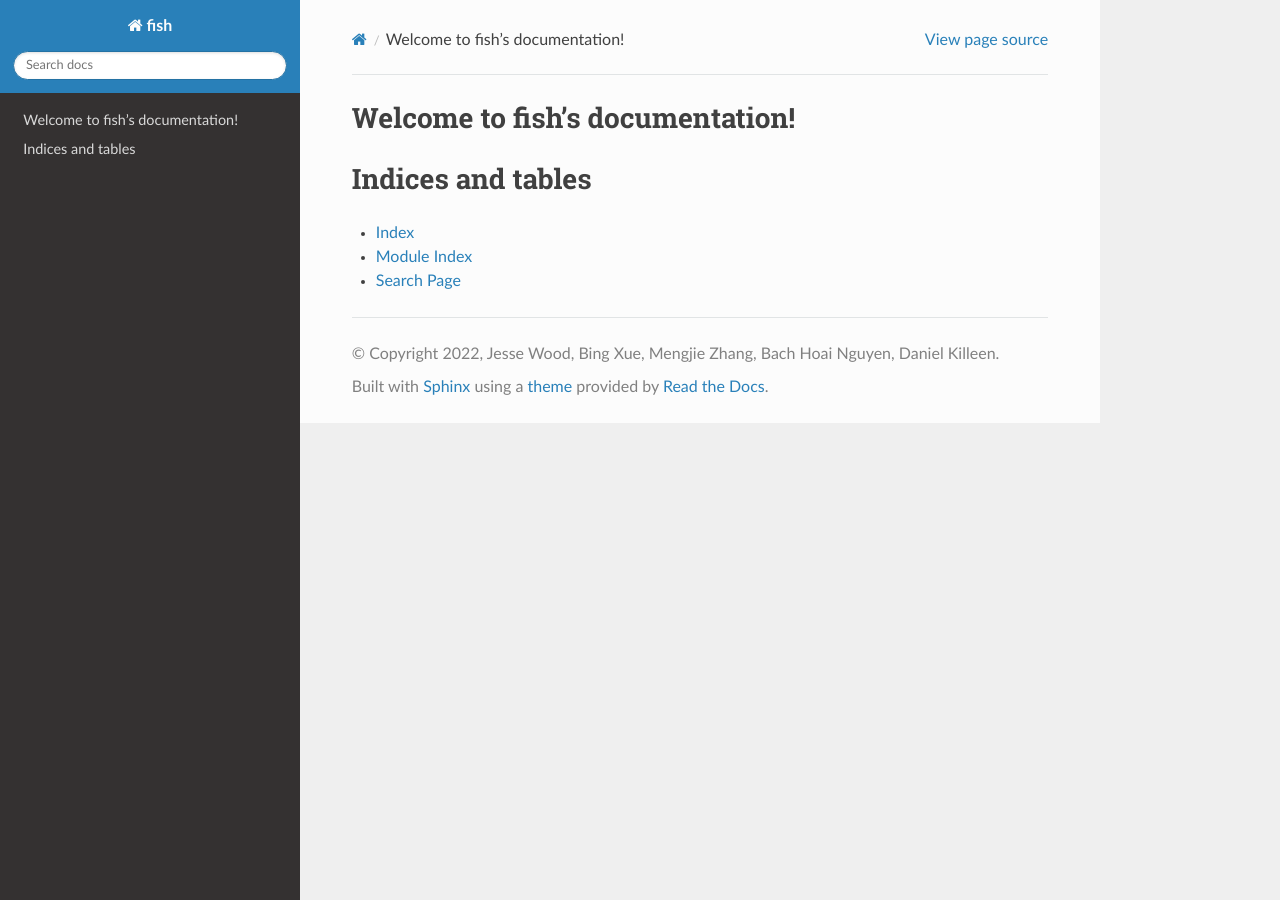
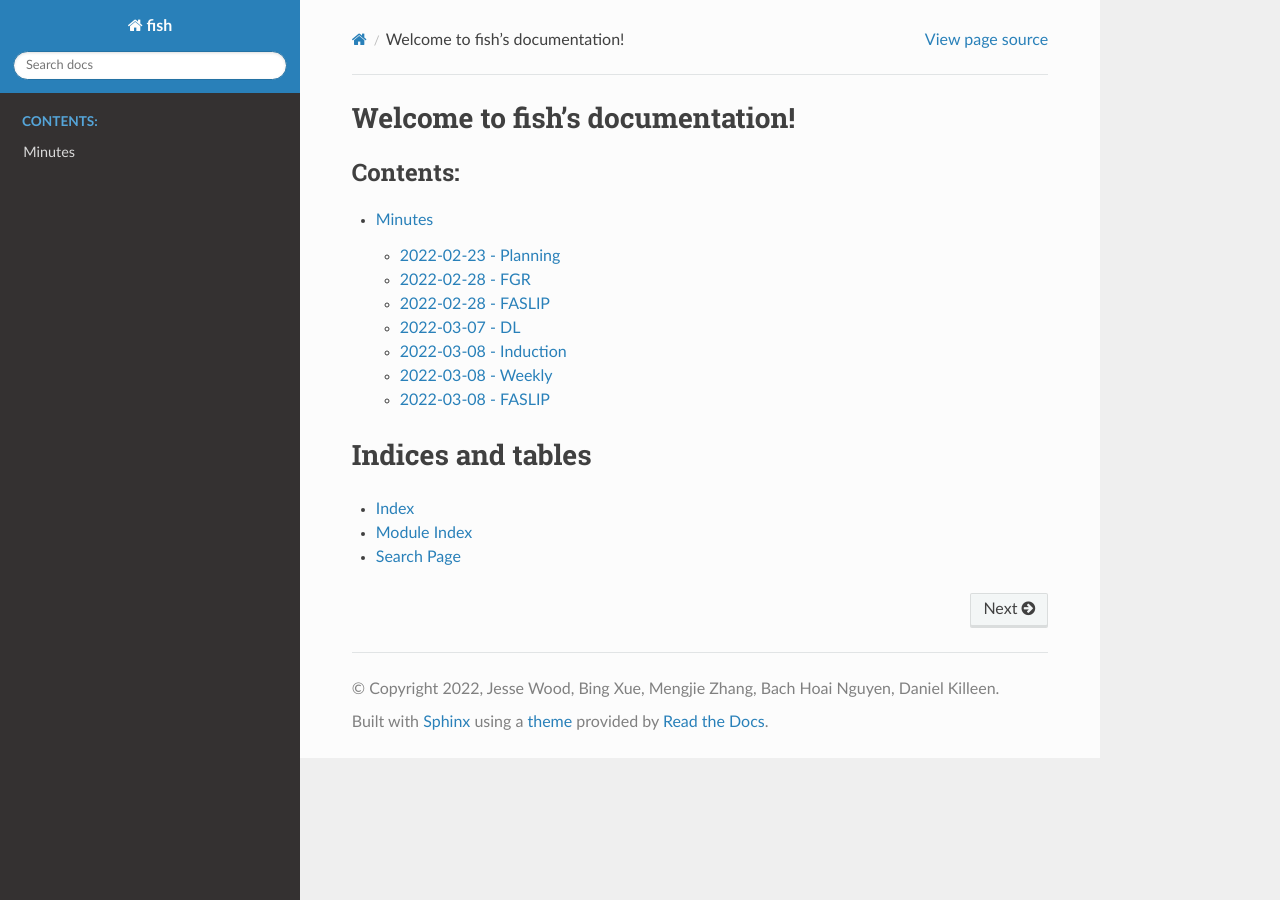
Before and after one commit to woodRock/fishy-business, a Sphinx documentation site: the page built from docs/source/index.rst, in a window 1280 px wide. Built offline with Sphinx 7.4.7 and the Read the Docs theme 2.0.0, drawn with Linux system fonts in a browser that asks for light colours; some of the changed lines change nothing that is shown.

Commit message:
Minutes up to date

```diff
--- a/docs/source/index.rst
+++ b/docs/source/index.rst
@@ -10,6 +10,8 @@ Welcome to fish's documentation!
    :maxdepth: 2
    :caption: Contents:
 
+   minutes
+
 
 
 Indices and tables
--- /dev/null
+++ b/docs/source/minutes.rst
@@ -0,0 +1,140 @@
+Minutes
+=======
+
+This page contains the minutes for our weekly meetings.
+
+2022-02-23 - Planning
+~~~~~~~~~~~~~~~~~~~~~~~~~~
+**Location:** C0355, **Time**: Monday 1pm-2pm , **Attendees:** Jesse Wood, Mengjie Zhang
+
+* Faculty of Graduate Research (FGR) - office on Kelburn Parade.
+* Forms and information for enrollment is available at the FGR website.
+* Booked a room for study in MARU101 - Desk 33
+* See Duncan in ECS for an account.
+* Can work up to 12 hours per week.
+* Let supervisors and faculty know about trips out of Wellington.
+* Start as provisional registration, then candidate - write proposal, fully registered - proposal accepted.
+* Two required meetings, FASLIP (Thursday 2pm-3pm), ECRG (Friday 3pm-5pm).
+
+2022-02-28 - FGR
+~~~~~~~~~~~~~~~~~~~~~~~~~~~
+**Location:** Zoom, **Time**: Monday 2pm-3pm , **Attendees:** Matthew Vink, Jesse Wood
+
+This meeting covers enrollment, we will be confirming details, forms, contacts.
+PhD Supervisors: Bing Xue, Mengjie Zhang.
+
+* Documents:
+    1. Confirmation of study - AIML 692 code.
+    2. Fees assessment - two weeks to pay levees.
+* Information sheet:
+    1. Community for needs bank details.
+    2. Tony mcGloughin - School Administrator.
+    3. Confirmation of Proposal Registration Form (CoPR).
+    4. Mathew Vink - helped me enroll today.
+    5. Student levees - 2 weeks due.
+
+2022-02-28 - FASLIP
+~~~~~~~~~~~~~~~~~~~
+**Location:** Zoom, **Time**: Wednesay 2pm-3pm , **Attendees:** Matthew Vink, Jesse Wood
+
+Neil Dodgeson - Cambridege lecture
+    * How to not give a presentation.
+    * How to present a paper.
+Simular to ENGR401 stuff
+    * Dont need slides.
+    * Trip check technologies.
+    * Face audience.
+    * Relevant stuff only.
+    * No animations.
+Research Talks
+    * Don't type the script.
+    * Planning, a lot of time before writing slides.
+    * Audience, can change how you deliver a presentation.
+    * Highlight key points on the last slide.
+
+2022-03-07 - DL
+~~~~~~~~~~~~~~~~~~~~~~~~~~
+**Location:** Zoom, **Time**: Monday 3pm-4pm , **Attendees:** Bastiaan Kleign, Jesse Wood, et al.
+
+Papers:
+    1. Conditional Diffuction Probablistic Model for Speech Enhancment.
+    2. A Study on Speech enhancment on Diffusion Probabilistic Model.
+
+* Diffusion models got attention for synthesising images (i.e faces, animals).
+* Later, it bet the GAN on standard benchmarks.
+* Train it to add noise, the reverse the process.
+* Diffusion: learning to denoise speech signal.
+* Isotropic gaussian distribution?
+* Learn the signal-to-noise difference, not the mean signal.
+* Diffusion markov chain is intractable, so we use Elbo to from an approximate objective function.
+* Ratios and constants to ensure the mean and variance don't explode or vanish.
+* New Mailing list for DL updates.
+* Next week: Bayesian Transformers.
+
+2022-03-08 - Induction
+~~~~~~~~~~~~~~~~~~~~~~
+**Location:** AM101, **Time**: Monday 2pm-4pm , **Attendees:** Neil Dodgeson, Jesse Wood, et al.
+
+* Bastiaan slide example for meetings.
+* Neil Dodgeson - Faculty of Graduate Research Dean.
+* Faculty of Graduate Research (FGR).
+* Workshops, writing events, professional development.
+* Website https://www.wgtn.ac.nz/fgr
+* Workshops are practical and hands-on.
+* Thesis bootcamp - 20 writing hours.
+    * Aimed at final year students.
+    * June november
+* Research room
+    * Review, tips, stories, events, resources.
+    * Updates monthly.
+* Candidate progress form (CPF)
+    * Report on 6 monthly progress in a report.
+    * May / November.
+    * Required, not academic, supporting evidence.
+* 4 weeks annual leave, no formal process.
+* Suspensions, for illness, bereavement, work.
+* Forms for aforementioned available online.
+* Proposal: first major milestone.
+    * 12 month deadline.
+    * no extensions available.
+* Automatic re-registration for first 2 years.
+* Constructive relationship with supervisor.
+* PhD certificate: competent to do invidual research.
+* Work expert in our PhD Research topic.
+* Regular meetings times.
+* Student/supervisor - same page for expectation.
+* Bring agenda to meeting.
+* Project management techniques - scrum, agile.
+* 2pi rule for time estimation.
+* Secondary supervisor - (usually) hands off role.
+* "The only way through it, is to do it."
+* Books, publications, thesis - different expectations for each course.
+
+2022-03-08 - Weekly
+~~~~~~~~~~~~~~~~~~~~~~
+**Location:** Zoom, **Time**: Monday 2pm-4pm , **Attendees:** Bing Xue, Mengjie Zhang, Bach Hoai Nguyen, Jesse Wood
+
+* Let Bing/Meng know about any financial difficulties.
+* Topic ideas:
+    1. Multi-objective
+    2. Evolutionary computation
+    3. Domain expertise.
+* First two-weeks - extensive background reading.
+* ECRG - meeting tomorrow from 3pm - 5pm.
+* CoPR - fill out by the end of March.
+* Individual induction - copy Bach in email for meeting.
+* Add Bach to gitlab/github for the paper latex file.
+
+2022-03-08 - FASLIP
+~~~~~~~~~~~~~~~~~~~~~~
+**Location:** Zoom, **Time**: Monday 2pm-4pm , **Attendees:** Bing Xue, Mengjie Zhang, Bach Hoai Nguyen, Jesse Wood et al.
+
+Jeff Hawkins - Thousand Brains Theory: https://www.youtube.com/watch?v=O4geanMOsyM
+
+Notes:
+    * Voting, similar to droupout, bagged ensemble.
+    * Many models (sub-networks) for the same thing.
+    * Sparse networks, efficient -> noise tolerant.
+    * Only update in one area, without need for back-propagation, doesn't require a full training for each new instance.
+    * Builds a full world model, not a model for each task.
+    * Thousand brain theory - solution to No Free Lunch.
```
Also changed, not shown: 13 other files.
